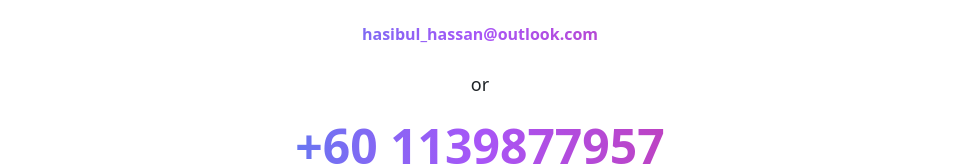
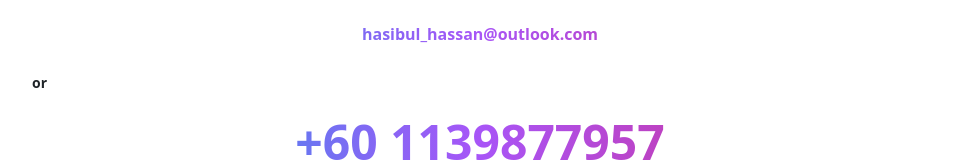
Before and after one commit to Hasibulshahi/react-portfolio, a React (Create React App) app: page /react-portfolio/contact in a window 1280 px wide. Shown: the part 298-464 px from the top of the page, without its empty margins (160-1116 px from the left). Built offline with nearby package versions, Linux system fonts and the light colour scheme.

Commit message:
Update Contact.js

```diff
--- a/src/Pages/Contact.js
+++ b/src/Pages/Contact.js
@@ -11,7 +11,7 @@ function Contact() {
       <h3 className="responsive-text text-center text-gradient font-semibold md:font-bold pt-5 md:pt-10 md:pb-6">
         <a href={`mailto:${email}`}>{email}</a>
       </h3>
-      <span className="text-center text-sm md:text-lg font-light block text-dark-heading dark:text-light-heading">
+      <span className="text-sm mt-2 text-dark-heading dark:text-light-heading font-bold">
         or
       </span>
       <h3 className="text-center text-base md:text-2xl lg:text-5xl text-gradient font-semibold md:font-bold pt-2 md:py-6">
```
